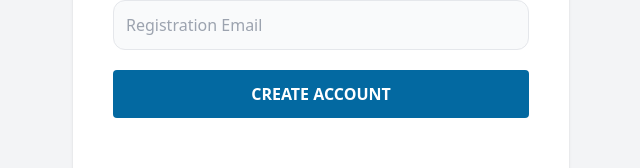
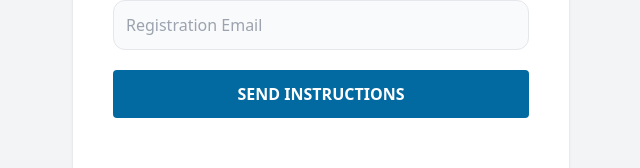
Before and after one commit to cilfonegabriel/tasks-mern, a React (Vite) app in the folder frontend/: page /forget-password in a window 1280 px wide. Shown: the part 480-648 px from the top of the page, without its empty margins (319-959 px from the left). Built offline with nearby package versions, Linux system fonts and the light colour scheme.

Commit message:
Add title for the button

```diff
--- a/frontend/src/pages/ForgetPassword.jsx
+++ b/frontend/src/pages/ForgetPassword.jsx
@@ -23,7 +23,7 @@ const ForgetPassword = () => {
               </div>
               <input
                   type="submit"
-                  value="Create Account"
+                  value="Send Instructions"
                   className="bg-sky-700 mb-5 w-full py-3 text-white uppercase font-bold rounded hover:cursor-pointer hover:bg-sky-800 transition-colors"
               />
           </form>
```
